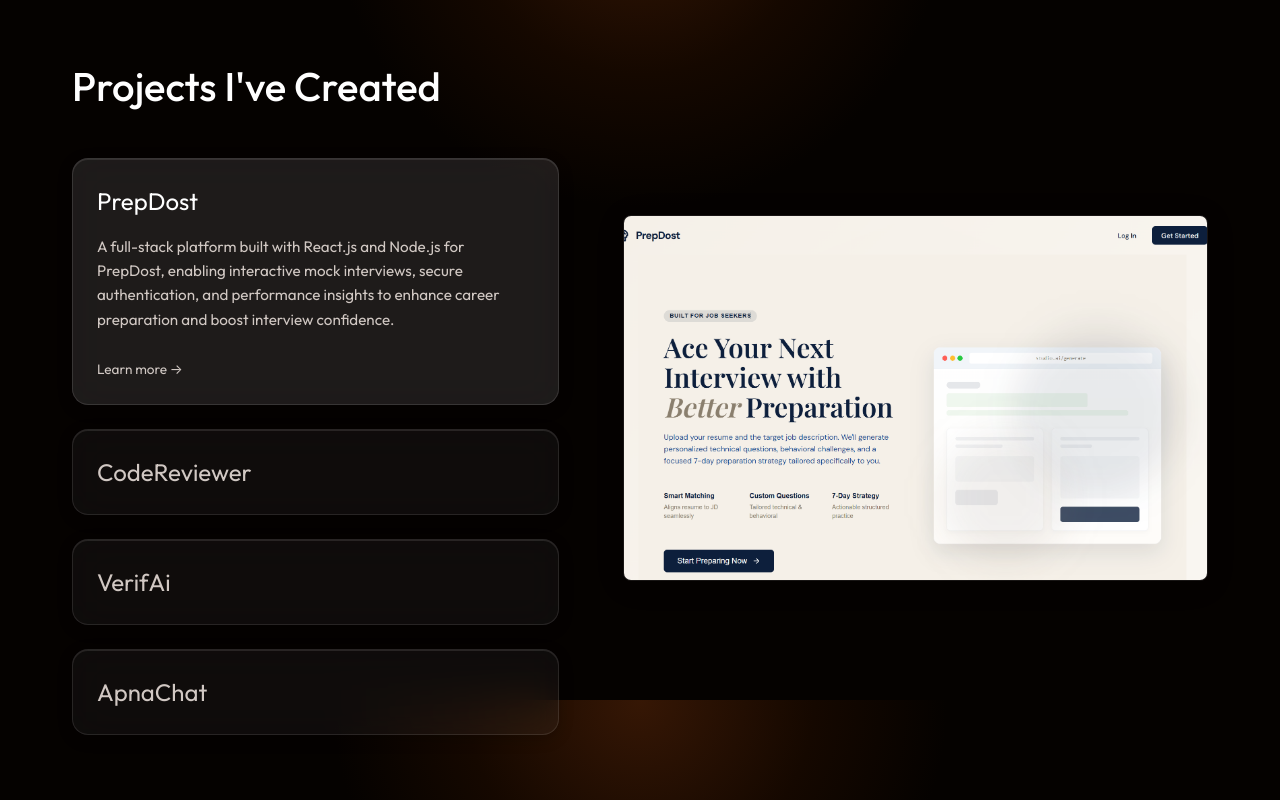
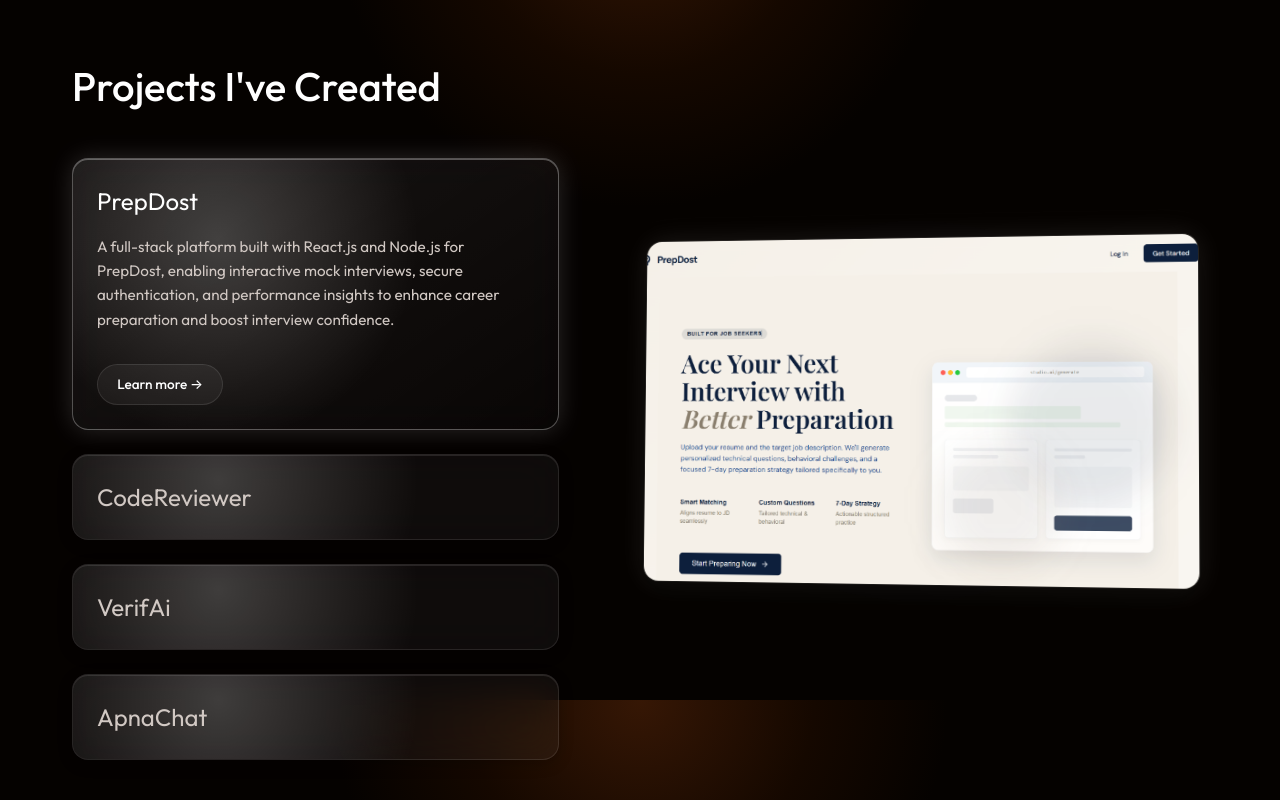
Before and after one commit to me-sayanghosh/Portfolio, a React app: page / in a window 1280 px wide. Shown: the part 900-1700 px from the top of the page. Built offline with nearby package versions, Linux system fonts and the light colour scheme; the HTML template or start-up script is replaced by a standard one.

Commit message:
feat: implement interactive Projects section with GSAP animations and glassmorphism styling

```diff
--- a/src/components/Projects.jsx
+++ b/src/components/Projects.jsx
@@ -96,7 +96,7 @@
             {projects.map((project, index) => (
               <div
                 key={index}
-                className={`${styles.item} anim-project-item ${activeProject === index ? styles.active : ''}`}
+                className={`glassy-item ${styles.item} anim-project-item ${activeProject === index ? styles.active : ''}`}
                 onClick={() => setActiveProject(index)}
               >
                 <h3 className={styles.itemTitle}>{project.title}</h3>
@@ -112,7 +112,7 @@
         </div>
 
         <div className={`${styles.preview} anim-project-preview`}>
-          <div className={styles.imageWrapper}>
+          <div className={`glassy-item ${styles.imageWrapper}`}>
             <img
               src={projects[activeProject].image}
               alt={projects[activeProject].title}
--- a/src/components/Projects.module.css
+++ b/src/components/Projects.module.css
@@ -34,12 +34,13 @@
   transform: translateY(-6px) scale(1.02);
   background-color: rgba(255, 255, 255, 0.079);
   border-color: rgba(255, 255, 255, 0.363);
-  box-shadow: 0 20px 40px rgba(0, 0, 0, 0.4), inset 0 1px 0 rgba(255, 255, 255, 0.3);
+  box-shadow: 0 15px 35px rgba(255, 255, 255, 0.08), inset 0 1px 0 rgba(255, 255, 255, 0.3);
 }
 
 .item.active {
-  background-color: rgba(255, 255, 255, 0.1);
-  border-color: rgba(255, 255, 255, 0.116);
+  background: linear-gradient(145deg, rgba(255, 255, 255, 0.08) 0%, rgba(255, 255, 255, 0.02) 100%);
+  border-color: rgba(255, 255, 255, 0.3);
+  box-shadow: 0 0 25px rgba(255, 255, 255, 0.15), inset 0 1px 0 rgba(255, 255, 255, 0.3);
 }
 
 
@@ -67,38 +68,85 @@
 }
 
 .learnMore {
+  display: inline-flex;
+  align-items: center;
+  gap: 0.5rem;
+  padding: 0.6rem 1.2rem;
+  background: rgba(255, 255, 255, 0.05);
+  border: 1px solid rgba(255, 255, 255, 0.1);
+  border-radius: 2rem;
+  color: var(--text-primary);
   font-size: 0.85rem;
-  color: var(--text-secondary);
+  font-weight: 500;
   text-decoration: none;
+  transition: all 0.3s ease;
+  margin-top: 0.5rem;
 }
 
 .learnMore:hover {
-  color: var(--text-primary);
+  background: rgba(255, 255, 255, 0.12);
+  transform: translateY(-2px);
+  box-shadow: 0 4px 15px rgba(255, 255, 255, 0.05);
 }
 
 .preview {
   position: relative;
   width: 100%;
   aspect-ratio: 16/10;
+  perspective: 1200px;
+  display: flex;
+  align-items: center;
+  justify-content: center;
+}
+
+.preview::before {
+  content: '';
+  position: absolute;
+  top: 15%;
+  left: 15%;
+  width: 70%;
+  height: 70%;
+  background: radial-gradient(circle, rgba(255, 255, 255, 0.15) 0%, transparent 70%);
+  filter: blur(40px);
+  z-index: 0;
+  border-radius: 50%;
+  transition: all 0.5s ease;
+}
+
+.preview:hover::before {
+  background: radial-gradient(circle, rgba(255, 255, 255, 0.25) 0%, transparent 70%);
+  filter: blur(50px);
 }
 
 .imageWrapper {
+  position: relative;
+  z-index: 1;
   width: 100%;
   height: 100%;
-  border-radius: 8px;
+  border-radius: 16px;
   overflow: hidden;
   background-color: var(--glass-bg);
   backdrop-filter: var(--glass-blur);
   -webkit-backdrop-filter: var(--glass-blur);
-  box-shadow: 0 4px 30px rgba(0, 0, 0, 0.1);
-  border: var(--glass-border);
+  box-shadow: 0 20px 40px rgba(0, 0, 0, 0.4), 0 0 30px rgba(255, 255, 255, 0.1), 0 0 0 1px rgba(255, 255, 255, 0.1);
+  transform: rotateY(-6deg) rotateX(2deg) scale(0.95);
+  transition: transform 0.6s cubic-bezier(0.175, 0.885, 0.32, 1.275), box-shadow 0.6s ease;
+}
+
+.preview:hover .imageWrapper {
+  transform: rotateY(0deg) rotateX(0deg) scale(1);
+  box-shadow: 0 30px 60px rgba(0, 0, 0, 0.5), 0 0 50px rgba(255, 255, 255, 0.15), 0 0 0 1px rgba(255, 255, 255, 0.25);
 }
 
 .image {
   width: 100%;
   height: 100%;
   object-fit: cover;
-  transition: opacity 0.5s ease;
+  transition: opacity 0.5s ease, transform 0.6s cubic-bezier(0.175, 0.885, 0.32, 1.275);
+}
+
+.preview:hover .image {
+  transform: scale(1.05);
 }
 
 @keyframes slideDown {
--- a/src/index.css
+++ b/src/index.css
@@ -138,23 +138,19 @@
   right: 0;
   bottom: 0;
   background: radial-gradient(
-    150px circle at var(--mouse-x, 30%) var(--mouse-y, 30%),
-    rgba(255, 255, 255, 0.314),
-    transparent 60%
+    250px circle at var(--mouse-x, 30%) var(--mouse-y, 30%),
+    rgba(255, 255, 255, 0.2),
+    transparent 80%
   );
-  opacity: 10;
+  opacity: 1;
   transition: opacity 0.3s ease;
   pointer-events: none;
-  z-index: -19;
+  z-index: -1;
 }
 
 .glassy-item > * {
   position: relative;
   z-index: 3; /* Make sure text appears above the spotlight glow */
-}
-
-.glassy-item:hover::before {
-  opacity: 1;
 }
 
 /* Animated Icons */
```
